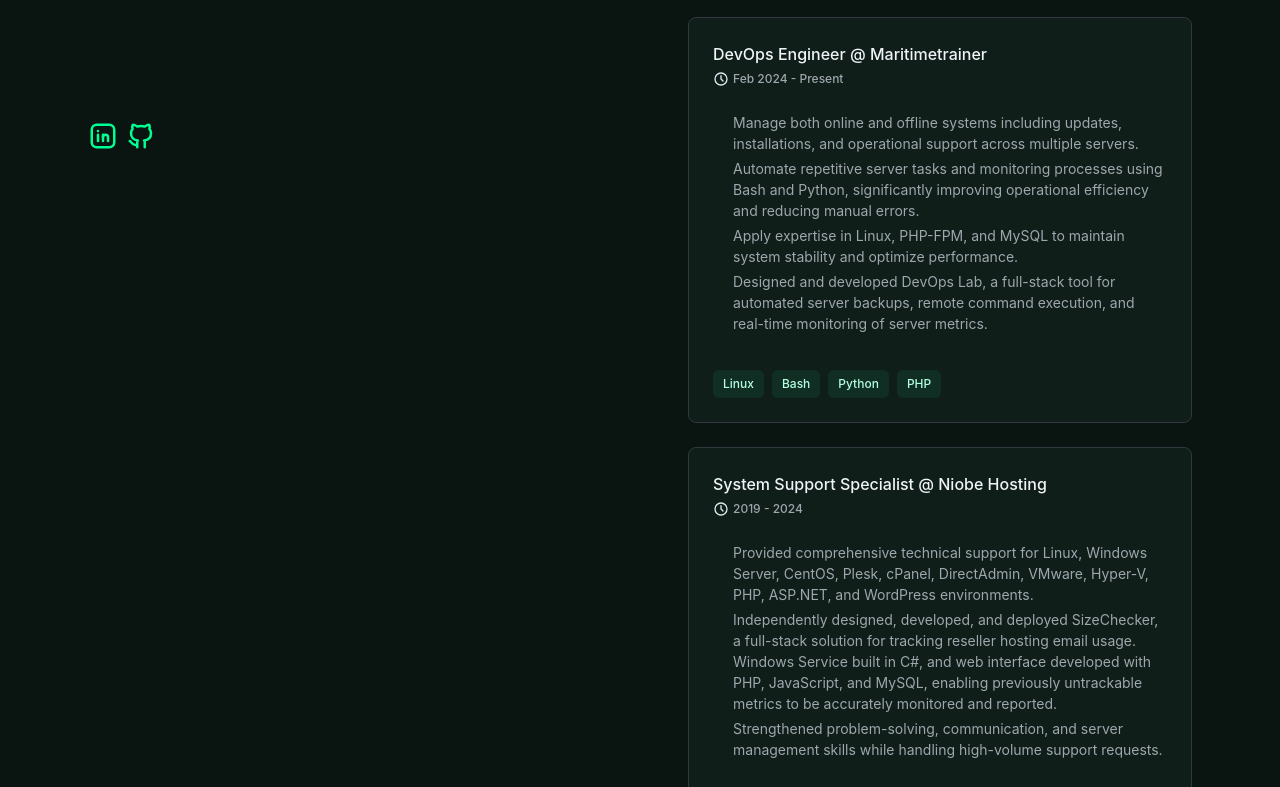
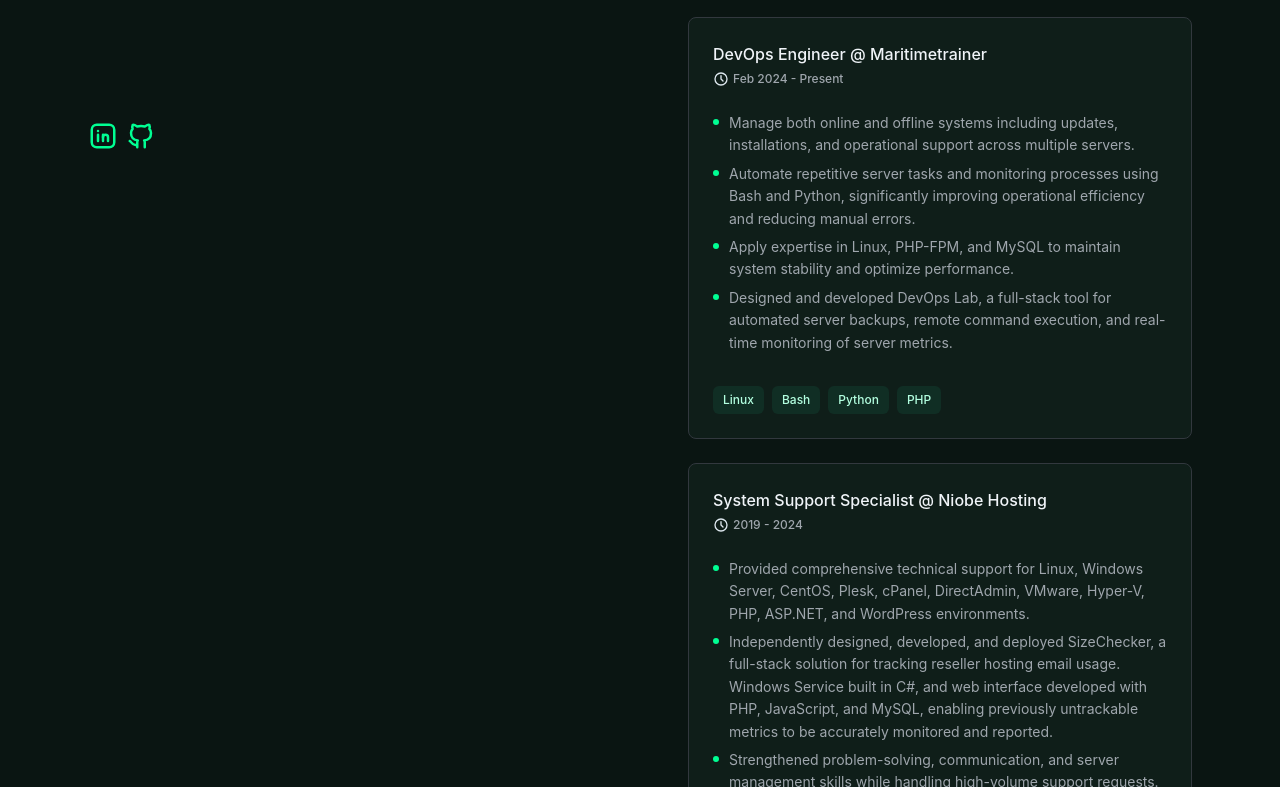
Before and after one commit to DevrimCaner/devrimcaner.com, a Next.js app in the folder devrimcaner/: page / in a window 1280 px wide. Shown: the part 633-1420 px from the top of the page. Built offline with nearby package versions, Linux system fonts and the light colour scheme.

Commit message:
Description rendering li or p

```diff
--- /dev/null
+++ b/devrimcaner/components/Description.tsx
@@ -0,0 +1,59 @@
+import { Box, Typography } from '@mui/joy';
+
+type Props = { description: string | string[] };
+
+/**
+ * Renders a description field that can be either a single paragraph
+ * (string) or a list of points (string[]). Used by Experience and
+ * Projects so both sections stay visually and behaviorally consistent.
+ */
+const Description = ({ description }: Props) => {
+  if (Array.isArray(description)) {
+    return (
+      <Box
+        component="ul"
+        sx={{
+          listStyle: 'none',
+          margin: '12px 0 0',
+          padding: 0,
+          display: 'flex',
+          flexDirection: 'column',
+          gap: '6px',
+        }}
+      >
+        {description.map((item) => (
+          <Typography
+            component="li"
+            key={item}
+            level="body-sm"
+            sx={(theme) => ({
+              display: 'flex',
+              alignItems: 'flex-start',
+              gap: '10px',
+              lineHeight: 1.6,
+              '&::before': {
+                content: '""',
+                flexShrink: 0,
+                width: '6px',
+                height: '6px',
+                marginTop: '7px',
+                borderRadius: '50%',
+                backgroundColor: theme.vars.palette.primary.solidBg,
+              },
+            })}
+          >
+            {item}
+          </Typography>
+        ))}
+      </Box>
+    );
+  }
+
+  return (
+    <Typography level="body-sm" sx={{ mt: 1 }}>
+      {description}
+    </Typography>
+  );
+};
+
+export default Description;
--- a/devrimcaner/components/Experience.tsx
+++ b/devrimcaner/components/Experience.tsx
@@ -1,5 +1,6 @@
 import { Box, Typography, Card, Chip, Stack } from '@mui/joy';
 import { IconClock } from '@tabler/icons-react';
+import Description from './Description';
 import ExternalLink from './ExternalLink';
 import type { Experience as ExperienceItem } from '../lib/portfolio';
 
@@ -45,13 +46,7 @@ const Experience = ({ heading, experience }: Props) => (
             </Box>
           </Box>
 
-          <Box component="ul" sx={{ margin: '12px 0 0', paddingInlineStart: '20px' }}>
-            {job.description.map((item) => (
-              <Typography component="li" key={item} level="body-sm" sx={{ mb: 0.5 }}>
-                {item}
-              </Typography>
-            ))}
-          </Box>
+          <Description description={job.description} />
 
           {job.techs.length > 0 && (
             <Stack direction="row" spacing={1} sx={{ mt: 2, flexWrap: 'wrap' }}>
--- a/devrimcaner/components/Projects.tsx
+++ b/devrimcaner/components/Projects.tsx
@@ -1,5 +1,6 @@
 import { Box, Typography, Card, Chip, Stack } from '@mui/joy';
 import { IconClock } from '@tabler/icons-react';
+import Description from './Description';
 import ExternalLink from './ExternalLink';
 import type { Project } from '../lib/portfolio';
 
@@ -36,9 +37,7 @@ const Projects = ({ heading, projects }: Props) => (
             </Box>
           </Box>
 
-          <Typography level="body-sm" sx={{ mt: 1 }}>
-            {project.description}
-          </Typography>
+          <Description description={project.description} />
 
           <Stack direction="row" spacing={1} sx={{ mt: 2, flexWrap: 'wrap' }}>
             {project.techs.map((t) => (
--- a/devrimcaner/lib/portfolio.ts
+++ b/devrimcaner/lib/portfolio.ts
@@ -26,7 +26,7 @@ export type AboutData = {
 export type Project = {
   id: string;
   name: string;
-  description: string;
+  description: string | string[];
   url?: string;
   period: {
     display: string;
@@ -39,7 +39,7 @@ export type Experience = {
   company: string;
   role: string;
   period: string;
-  description: string[];
+  description: string | string[];
   url?: string;
   techs: string[];
 };
```
